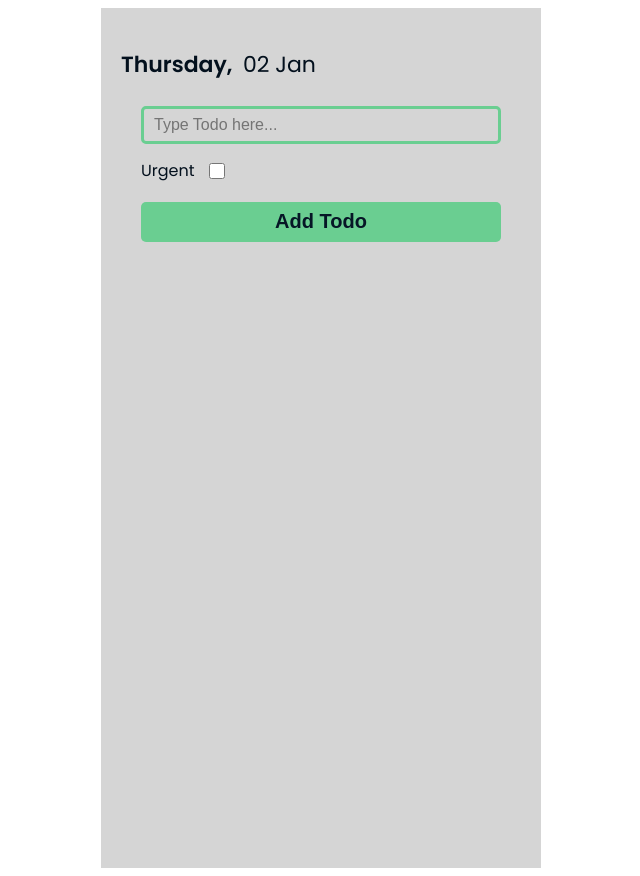
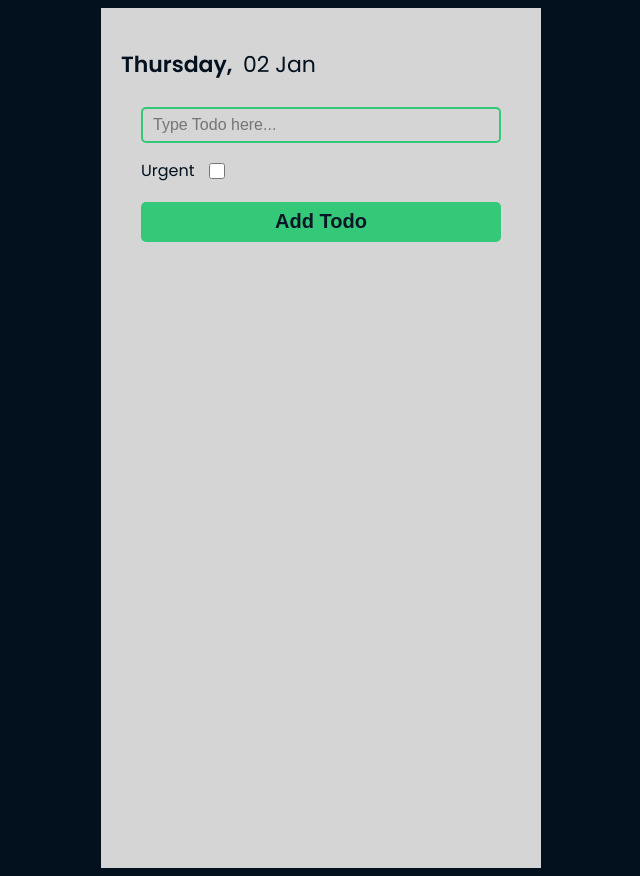
Before and after one commit to MoheeQwariq/GSG_React_Next_24, a React (Vite) app in the folder HW2 (Todo App))/: page / in a window 1280 px wide. Shown: the whole page, without its empty margins (319-959 px from the left). Built offline with nearby package versions, Linux system fonts and the light colour scheme.

Commit message:
Update style

```diff
--- a/HW2 (Todo App))/src/components/form/form.css
+++ b/HW2 (Todo App))/src/components/form/form.css
@@ -19,7 +19,7 @@ div.todo input {
   border-radius: 5px;
   outline: none;
   padding-left: 10px;
-  border: #6ace91 3px solid;
+  border: #33c979 2.5px solid;
   background-color: #d5d5d5;
   font-size: 16px;
 }
@@ -36,7 +36,7 @@ div.urgent input[type="checkbox"] {
   height: 16px;
   cursor: pointer;
   transition: all 0.3s ease;
-  accent-color: #6ace91;
+  accent-color: #33c979 ;
 }
 
 div.urgent label {
@@ -48,8 +48,8 @@ input.butt {
   height: 40px;
   border: unset;
   border-radius: 5px;
-  border-color: #6ace91;
-  background-color: #6ace91;
+  border-color: #33c979 ;
+  background-color: #33c979 ;
   font-size: 20px;
   font-weight: 600;
   color: #061626;
--- a/HW2 (Todo App))/src/index.css
+++ b/HW2 (Todo App))/src/index.css
@@ -1,4 +1,6 @@
 body {
     display: flex;
     justify-content: center;
+    background-color: #03101d;
+
   }
```
